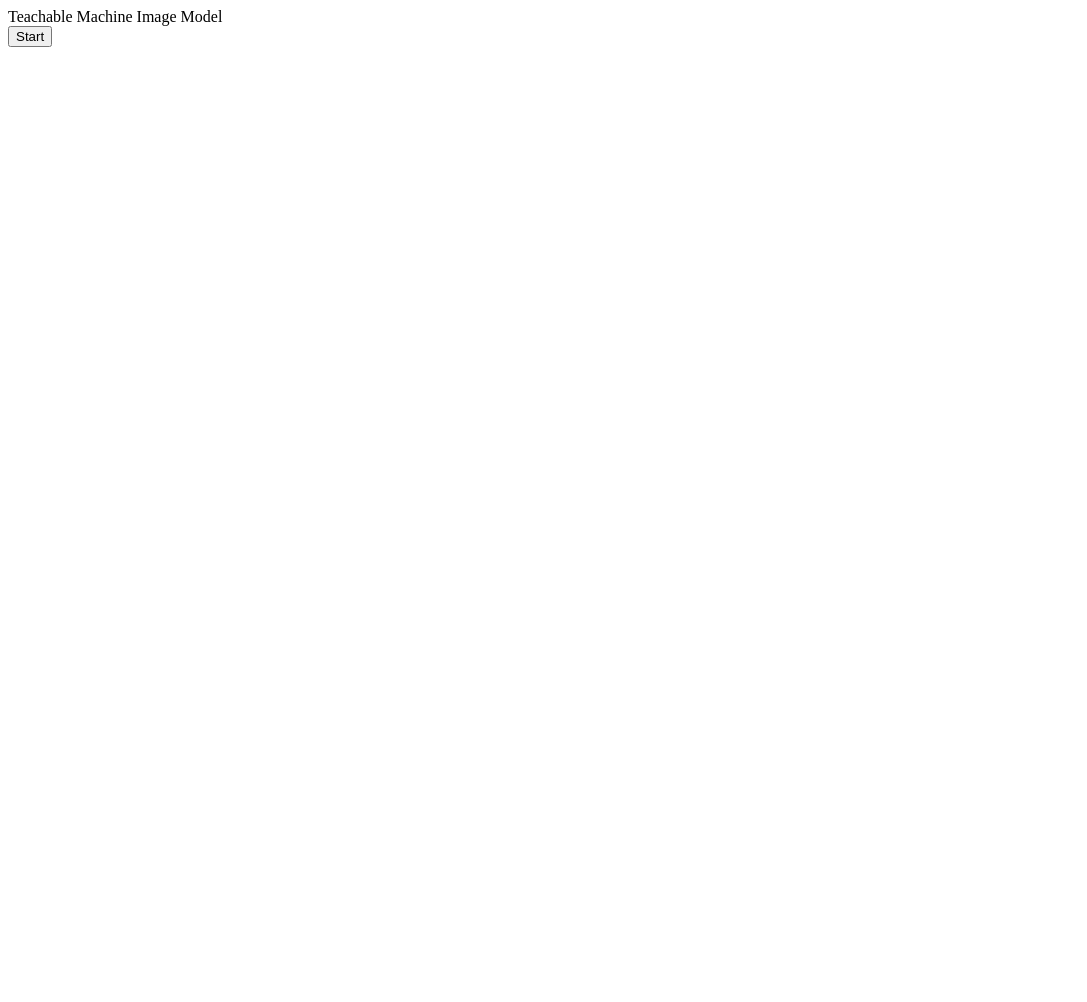
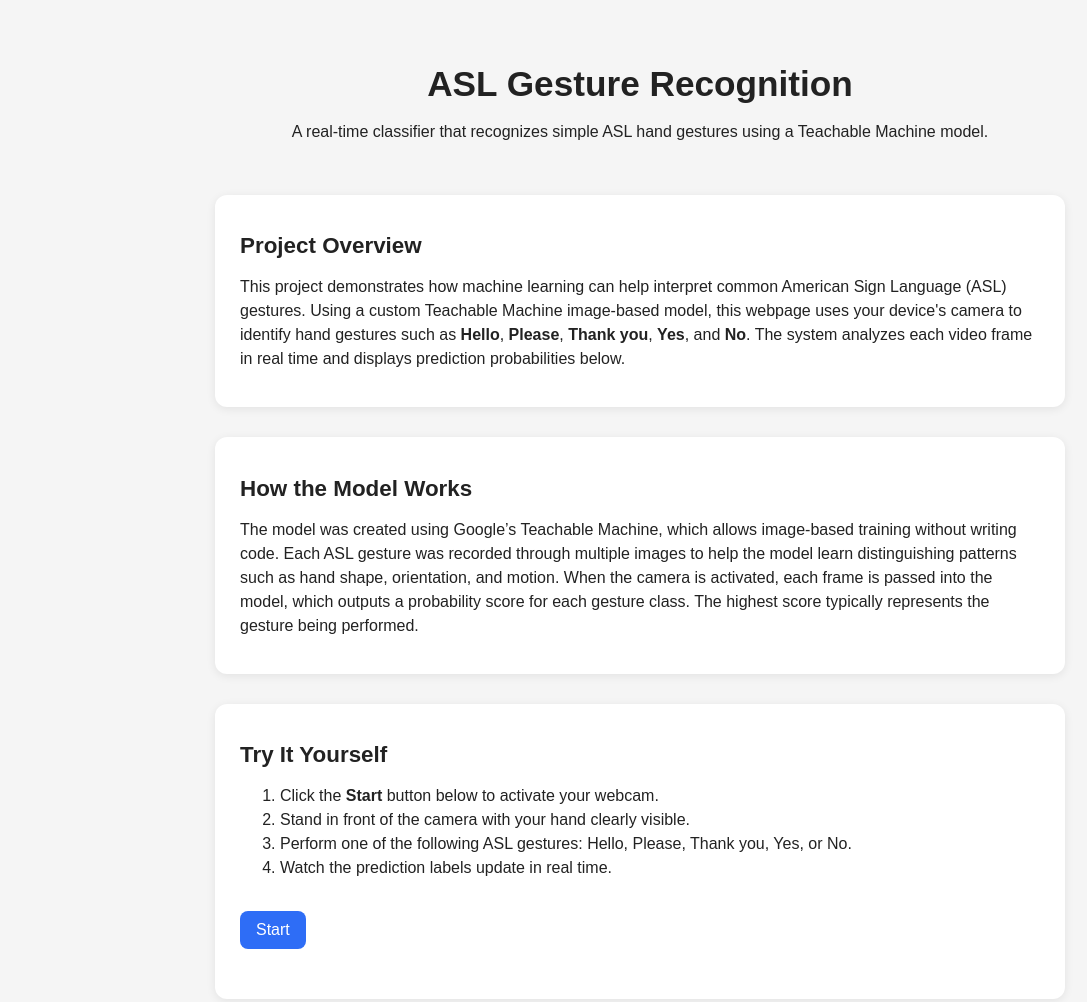
Before and after one commit to edgarchan2007/ASL-Recognizer, a plain HTML site: page index.html in a window 1280 px wide. Shown: the whole page, without its empty margins (0-1087 px from the left). Before the commit the page ends 800 px from the top, so only its background shows below. Drawn offline with Linux system fonts and the light colour scheme.

Commit message:
Update index.html

```diff
--- a/index.html
+++ b/index.html
@@ -1,59 +1,159 @@
-<div>Teachable Machine Image Model</div>
-<button type="button" onclick="init()">Start</button>
-<div id="webcam-container"></div>
-<div id="label-container"></div>
+<!DOCTYPE html>
+<html lang="en">
+<head>
+    <meta charset="UTF-8" />
+    <meta name="viewport" content="width=device-width, initial-scale=1.0" />
+    <title>ASL Gesture Recognition</title>
+    <style>
+        body {
+            font-family: Arial, sans-serif;
+            margin: 0;
+            padding: 0;
+            background-color: #f5f5f5;
+            color: #222;
+            display: flex;
+            flex-direction: column;
+            align-items: center;
+        }
+
+        header {
+            text-align: center;
+            padding: 40px 20px 20px;
+        }
+
+        h1 {
+            font-size: 2.2rem;
+            margin-bottom: 10px;
+        }
+
+        .section {
+            background: white;
+            width: 90%;
+            max-width: 800px;
+            padding: 20px 25px;
+            margin: 15px 0;
+            border-radius: 12px;
+            box-shadow: 0 2px 10px rgba(0,0,0,0.08);
+        }
+
+        h2 {
+            font-size: 1.4rem;
+            margin-bottom: 10px;
+        }
+
+        p, li {
+            font-size: 1rem;
+            line-height: 1.5;
+        }
+
+        #webcam-container, #label-container {
+            margin-top: 15px;
+            display: flex;
+            flex-direction: column;
+            align-items: center;
+        }
+
+        button {
+            padding: 10px 16px;
+            margin-top: 15px;
+            background-color: #2e6df6;
+            color: #fff;
+            border: none;
+            border-radius: 8px;
+            cursor: pointer;
+            font-size: 1rem;
+            transition: 0.2s;
+        }
+
+        button:hover {
+            background-color: #1d50c3;
+        }
+    </style>
+</head>
+<body>
+
+<header>
+    <h1>ASL Gesture Recognition</h1>
+    <p>A real‑time classifier that recognizes simple ASL hand gestures using a Teachable Machine model.</p>
+</header>
+
+<div class="section">
+    <h2>Project Overview</h2>
+    <p>
+        This project demonstrates how machine learning can help interpret common American Sign Language (ASL) gestures.
+        Using a custom Teachable Machine image‑based model, this webpage uses your device's camera to identify hand gestures
+        such as <strong>Hello</strong>, <strong>Please</strong>, <strong>Thank you</strong>, <strong>Yes</strong>, and <strong>No</strong>.
+        The system analyzes each video frame in real time and displays prediction probabilities below.
+    </p>
+</div>
+
+<div class="section">
+    <h2>How the Model Works</h2>
+    <p>
+        The model was created using Google’s Teachable Machine, which allows image‑based training without writing code.
+        Each ASL gesture was recorded through multiple images to help the model learn distinguishing patterns such as hand shape,
+        orientation, and motion. When the camera is activated, each frame is passed into the model, which outputs a probability
+        score for each gesture class. The highest score typically represents the gesture being performed.
+    </p>
+</div>
+
+<div class="section">
+    <h2>Try It Yourself</h2>
+    <ol>
+        <li>Click the <strong>Start</strong> button below to activate your webcam.</li>
+        <li>Stand in front of the camera with your hand clearly visible.</li>
+        <li>Perform one of the following ASL gestures: Hello, Please, Thank you, Yes, or No.</li>
+        <li>Watch the prediction labels update in real time.</li>
+    </ol>
+
+    <button type="button" onclick="init()">Start</button>
+    <div id="webcam-container"></div>
+    <div id="label-container"></div>
+</div>
+
+<!-- Teachable Machine Scripts -->
 <script src="https://cdn.jsdelivr.net/npm/@tensorflow/tfjs@latest/dist/tf.min.js"></script>
 <script src="https://cdn.jsdelivr.net/npm/@teachablemachine/image@latest/dist/teachablemachine-image.min.js"></script>
 <script type="text/javascript">
-    // More API functions here:
-    // https://github.com/googlecreativelab/teachablemachine-community/tree/master/libraries/image
-
-    // the link to your model provided by Teachable Machine export panel
     const URL = "./my_model/";
 
     let model, webcam, labelContainer, maxPredictions;
 
-    // Load the image model and setup the webcam
     async function init() {
         const modelURL = URL + "model.json";
         const metadataURL = URL + "metadata.json";
 
-        // load the model and metadata
-        // Refer to tmImage.loadFromFiles() in the API to support files from a file picker
-        // or files from your local hard drive
-        // Note: the pose library adds "tmImage" object to your window (window.tmImage)
         model = await tmImage.load(modelURL, metadataURL);
         maxPredictions = model.getTotalClasses();
 
-        // Convenience function to setup a webcam
-        const flip = true; // whether to flip the webcam
-        webcam = new tmImage.Webcam(200, 200, flip); // width, height, flip
-        await webcam.setup(); // request access to the webcam
+        const flip = true;
+        webcam = new tmImage.Webcam(250, 250, flip);
+        await webcam.setup();
         await webcam.play();
         window.requestAnimationFrame(loop);
 
-        // append elements to the DOM
         document.getElementById("webcam-container").appendChild(webcam.canvas);
         labelContainer = document.getElementById("label-container");
-        for (let i = 0; i < maxPredictions; i++) { // and class labels
+
+        for (let i = 0; i < maxPredictions; i++) {
             labelContainer.appendChild(document.createElement("div"));
         }
     }
 
     async function loop() {
-        webcam.update(); // update the webcam frame
+        webcam.update();
         await predict();
         window.requestAnimationFrame(loop);
     }
 
-    // run the webcam image through the image model
     async function predict() {
-        // predict can take in an image, video or canvas html element
         const prediction = await model.predict(webcam.canvas);
         for (let i = 0; i < maxPredictions; i++) {
-            const classPrediction =
-                prediction[i].className + ": " + prediction[i].probability.toFixed(2);
+            const classPrediction = `${prediction[i].className}: ${prediction[i].probability.toFixed(2)}`;
             labelContainer.childNodes[i].innerHTML = classPrediction;
         }
     }
 </script>
+
+</body>
+</html>
```
